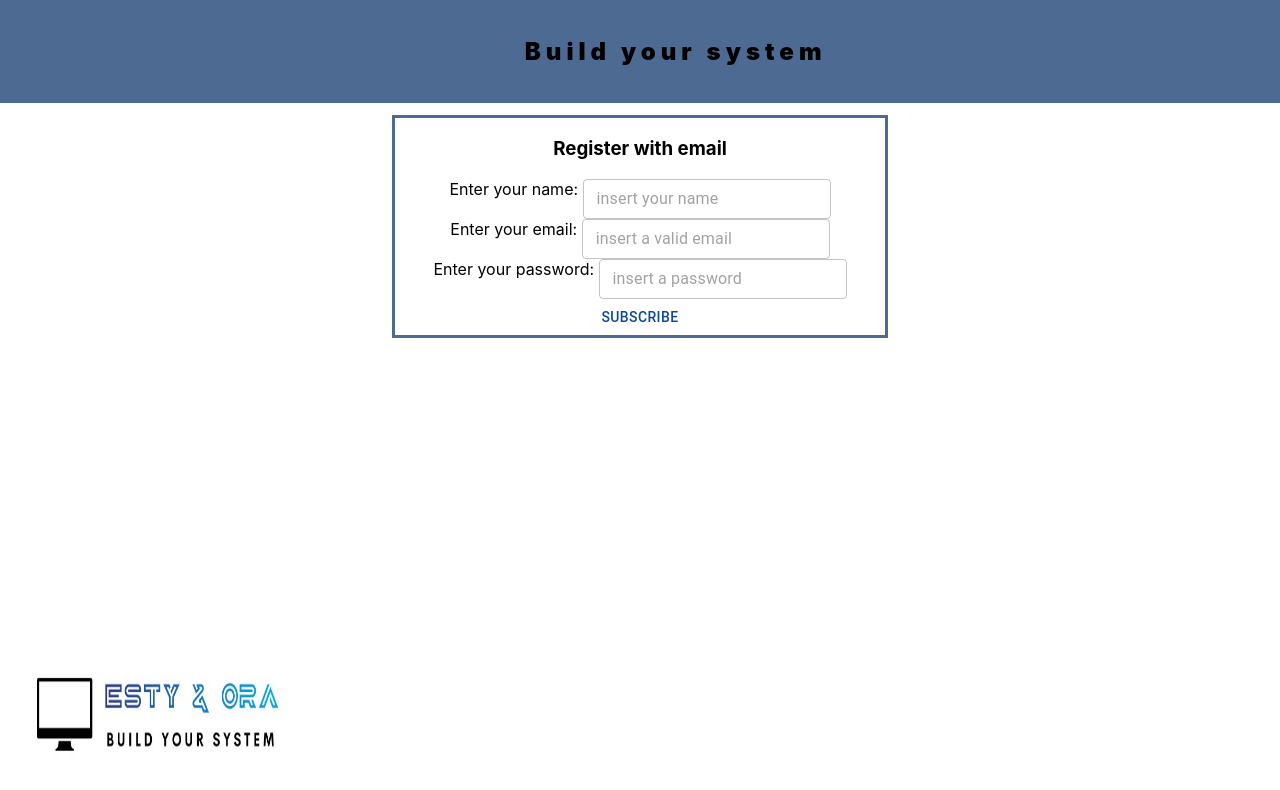
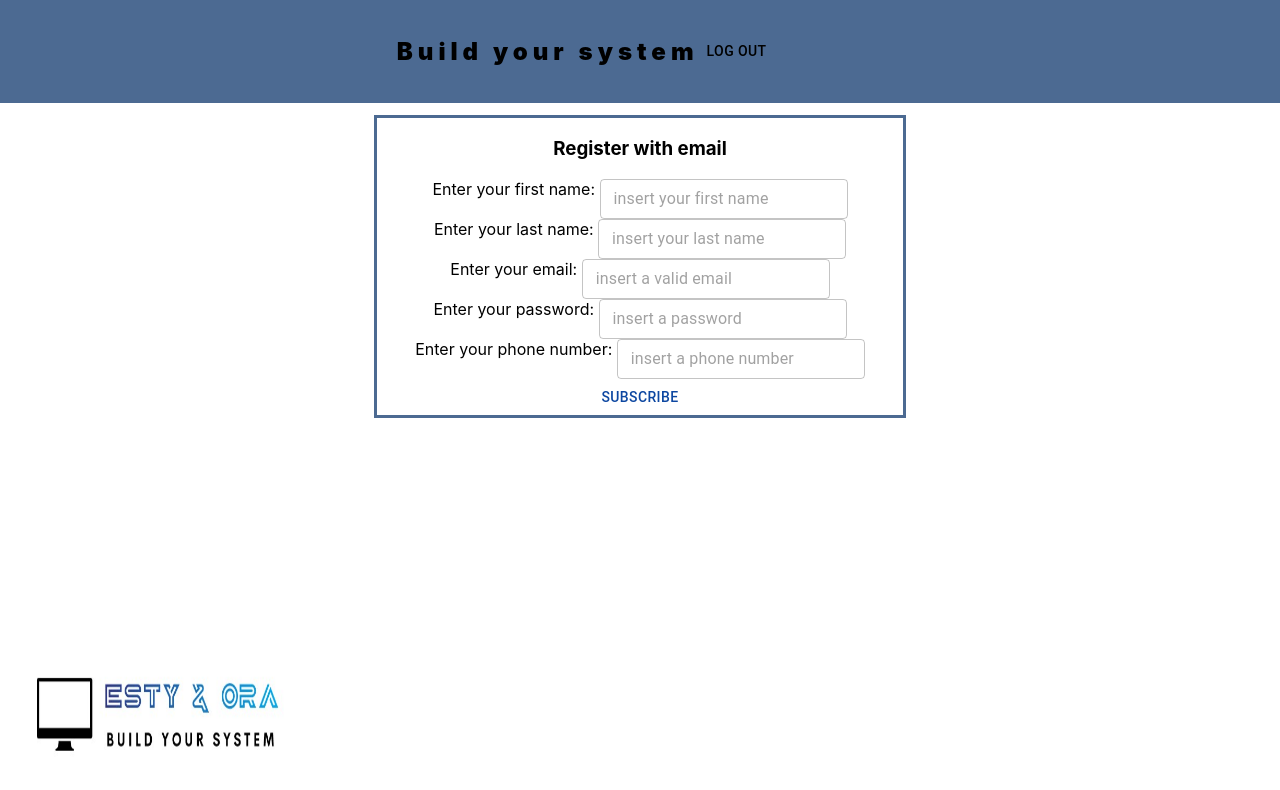
Before and after one commit to FinalProject-waseBootcamp/Client, a React (Create React App) app: page /emailRegister in a window 1280 px wide. Shown: the top 790 px of the page. Built offline with nearby package versions, Linux system fonts and the light colour scheme; no server answers.

Commit message:
firebase-roles-mobx

```diff
--- a/src/components/Header.tsx
+++ b/src/components/Header.tsx
@@ -5,9 +5,12 @@ import { Roles } from "../utils/modals";
 import { useNavigate } from "react-router-dom";
 import { Button } from "@mui/material";
 import userStore from "../store/userStore";
+import { getAuth } from "firebase/auth";
 
 
 export default function Header() {
+  const auth = getAuth();
+  const user = auth.currentUser;
   // const mockUser: User = {
   //   uid: "string",
   //   firstName: "user",
@@ -26,10 +29,10 @@ export default function Header() {
   return (
     <>
       <nav className="nav">
+        <img src={user?.photoURL||''}></img>
         <h3 id="navTitle">Build your system</h3>
-        {userStore.user && (
-          <nav id="navUser">
-            <Button
+
+        <Button
               color="secondary"
               onClick={() => {
                 signOut();
@@ -37,6 +40,9 @@ export default function Header() {
             >
               LOG OUT
             </Button>
+        {userStore.user && (
+          <nav id="navUser">
+
             <p>| {userStore.user.firstName + " " + userStore.user.lastName}</p>
           </nav>
         )}
--- a/src/components/design.css
+++ b/src/components/design.css
@@ -8,7 +8,7 @@
     padding: 1%;
 }
 #navTitle{
-  margin-left: 40vw;
+  margin-left: 30vw;
   letter-spacing: 5px;
   font-weight: 900;
   font-size: x-large;
@@ -59,8 +59,8 @@
 }
 #leftTopButton {
   position: fixed;
-  left: 3vh;
-  top: 3vh;
+  left: 2vh;
+  top: 18vh;
 }
 #container{
   background-color: #d2e1f567;
--- a/src/components/logIn/EmailRegister.tsx
+++ b/src/components/logIn/EmailRegister.tsx
@@ -8,20 +8,24 @@ import { Button, TextField } from "@mui/material";
 import { registerWithEmailAndPassword } from "../../firebase";
 import { useAuthState } from "react-firebase-hooks/auth";
 import axios from "axios";
+import { Roles, User } from "../../utils/modals";
+import userStore from "../../store/userStore";
 
 export default function EmailRegister() {
   const [email, setEmail] = useState("");
   const [password, setPassword] = useState("");
-  const [name, setName] = useState("");
+  const [firstName, setFirstName] = useState("");
+  const [lastName, setLastName] = useState("");
+  const [phone, setPhone] = useState("");
   const navigate = useNavigate();
   const [user, loading, error] = useAuthState(auth);
 
-  async function createUser(){
-    const newUser={
+  // async function createUser(){
+  //   const newUser={
 
-    }
-    const response= await axios.post('http://localhost:3333/user',newUser);
-  }
+  //   }
+  //   const response= await axios.post('http://localhost:3333/user',newUser);
+  // }
 
   // const handleSubmit = async () => {
   //   await auth.createUserWithEmailAndPassword(email, password).then(
@@ -48,18 +52,53 @@ export default function EmailRegister() {
   //     }
   //   );
   // };
+
+
+  const addUserToDb = async (uid: string) => {
+    const userToDb: User = {
+      uid: uid,
+      email:email,
+      password:password,
+      firstName:firstName,
+      lastName:lastName,
+      phone:phone,
+      role:Roles.SYSTEM_ADMIN
+    }
+    try {
+      debugger;
+     const res=await userStore.addUser(userToDb);
+     debugger
+    } catch (error) { console.log(error); }
+  }
   useEffect(() => {
     if (loading) return;
     if (user) {
-      // addUserToDb(user.uid);
+      addUserToDb(user.uid);
+      user.getIdToken().then((value=>{
+        console.log(value);
+        userStore.getUser(user.uid);
+      }))
+      console.log("userStore.user :",userStore.user);
       navigate("/addSystem");
     }
   }, [user, loading]);
+
   return (
     <form
       onSubmit={async () => {
+        const name=firstName+' '+lastName;
         await registerWithEmailAndPassword(name, email, password);
-        createUser();
+        const newUser:User={
+          firstName: firstName,
+          lastName: lastName,
+          email: email,
+          password: password,
+          role: Roles.SYSTEM_ADMIN,
+          phone: phone
+        }
+        try{
+          await axios.post('http://localhost:3333/user',newUser)
+        }catch(e){ alert(e); }
       }}
     >
       <div id="externalLogin">
@@ -67,20 +106,33 @@ export default function EmailRegister() {
           <h3>Register with email</h3>
         </div>
         <div>
-          <label htmlFor="user">Enter your name: </label>
+          <label htmlFor="firstName">Enter your first name: </label>
           <TextField
             id="standard-required"
             size="small"
-            name="name"
+            name="firstName"
             type="text"
-            placeholder="insert your name"
+            placeholder="insert your first name"
             required
-            value={name}
-            onChange={(e) => setName(e.target.value)}
+            value={firstName}
+            onChange={(e) => setFirstName(e.target.value)}
           />
         </div>
         <div>
-          <label htmlFor="user">Enter your email: </label>
+          <label htmlFor="lastName">Enter your last name: </label>
+          <TextField
+            id="standard-required"
+            size="small"
+            name="lastName"
+            type="text"
+            placeholder="insert your last name"
+            required
+            value={lastName}
+            onChange={(e) => setLastName(e.target.value)}
+          />
+        </div>
+        <div>
+          <label htmlFor="email">Enter your email: </label>
           <TextField
             id="standard-required"
             size="small"
@@ -97,7 +149,7 @@ export default function EmailRegister() {
           <TextField
             id="standard-required"
             size="small"
-            name="password"
+            name="pwd"
             type="password"
             placeholder="insert a password"
             required
@@ -105,6 +157,19 @@ export default function EmailRegister() {
             onChange={(e) => setPassword(e.target.value)}
           />
         </div>
+        <div>
+          <label htmlFor="phone">Enter your phone number: </label>
+          <TextField
+            id="standard-required"
+            size="small"
+            name="phone"
+            type="text"
+            placeholder="insert a phone number"
+            required
+            value={phone}
+            onChange={(e) => setPhone(e.target.value)}
+          />
+        </div>
         <Button type="submit">SUBSCRIBE</Button>
       </div>
     </form>
--- a/src/components/logIn/Login.tsx
+++ b/src/components/logIn/Login.tsx
@@ -5,6 +5,7 @@ import { logInWithEmailAndPassword, signInWithGoogle } from "../../firebase";
 import { Button } from "@mui/material";
 
 export default function Login() {
+  debugger
   // const navigate = useNavigate();
   // async function googleLogin() {
   //   //1 - init Google Auth Provider
--- a/src/components/logIn/SuperLogin.tsx
+++ b/src/components/logIn/SuperLogin.tsx
@@ -8,6 +8,7 @@ import { useNavigate } from "react-router";
 import { Button, Link } from "@mui/material";
 import { useAuthState } from "react-firebase-hooks/auth";
 import { auth, logInWithEmailAndPassword, signInWithGoogle } from "../../firebase";
+import userStore from "../../store/userStore";
 // import { Auth } from "@firebase/auth";
 
 export default function SuperLogin() {
@@ -15,11 +16,39 @@ export default function SuperLogin() {
   const navigate = useNavigate();
   useEffect(() => {
     if (loading) {
-      // maybe trigger a loading screen
       return;
     }
-    if (user) navigate("/addSystem");
+    if (user) {
+      debugger
+      loginToDB(user.uid);
+      user.getIdToken().then((value=>{
+        console.log(value);
+        userStore.getUser(user.uid);
+      }))
+      console.log("userStore.user :",userStore.user);
+    // }
+      // navigate("/addSystem");
+    }
   }, [user, loading]);
+
+  const loginToDB = async (uid: string) => {
+    debugger
+    await userStore.getUser(uid);
+    try {
+      if(!userStore.user._id){
+      //  await addUserToDb(uid)
+      debugger
+      console.log(userStore.user)
+      debugger
+      navigate("/register");
+      }
+      // await userStore.getUser(uid);
+      debugger
+      navigate("/addSystem")
+    } catch (error) {
+      debugger
+      console.log(error); }
+  }
   return (
     <div id="externalLogin">
       <>
--- a/src/components/system/AddSystem.tsx
+++ b/src/components/system/AddSystem.tsx
@@ -90,7 +90,7 @@ export default function AddSystem() {
         My systems
       </Button>
       {adminSystemsMount > 4 ? (
-        <p>You own too many systems. you can delete one to create another</p>
+        <p>You own too many systems. you can delete one for creating another</p>
       ) : (
         <>
           <h4>enter details for new system</h4>
--- a/src/components/system/System.tsx
+++ b/src/components/system/System.tsx
@@ -13,8 +13,16 @@ import IconButton from "@mui/material/IconButton";
 import Menu from "@mui/icons-material/Menu";
 import Search from "@mui/icons-material/Search";
 import Directions from "@mui/icons-material/Directions";
+import { useAuthState } from "react-firebase-hooks/auth";
+import { auth } from "../../firebase";
+import { getAuth } from "firebase/auth";
+
+
 
 export default function MySystem() {
+  // const [user, loading, error] = useAuthState(auth);
+  const auth = getAuth();
+const user = auth.currentUser;
   const { name, uid } = useParams();
   const navigate = useNavigate();
   const [currentSystem, setCurrentSystem] = React.useState<System>();
@@ -74,13 +82,14 @@ export default function MySystem() {
         <Button>SIGN IN</Button>
       </div>
       {/* for admin only 👇*/}
+      {user?.uid&&
       <Button
         variant="contained"
         id="leftTopButton"
         onClick={() => navigate("/adminSystems")}
       >
         My systems
-      </Button>
+      </Button>}
     </>
   );
 }
--- a/src/firebase.tsx
+++ b/src/firebase.tsx
@@ -40,7 +40,8 @@ import {
   where,
   addDoc,
 } from "firebase/firestore";
-import { Roles } from "./utils/modals";
+import userStore from "./store/userStore";
+import { Roles, User } from "./utils/modals";
 // import * as dotenv from "dotenv"
 // const dotenv = require('dotenv');
 // dotenv.config();
@@ -79,7 +80,9 @@ const signInWithGoogle = async () => {
 };
 const logInWithEmailAndPassword = async (email:string, password:string) => {
   try {
-    await signInWithEmailAndPassword(auth, email, password);
+    const res=await signInWithEmailAndPassword(auth, email, password);
+    const user=res.user;
+    return user;
   } catch (err:any) {
     console.error(err);
     alert(err.message);
--- a/src/utils/modals.tsx
+++ b/src/utils/modals.tsx
@@ -6,7 +6,7 @@ export enum Roles {
 }
 
 export interface User {
-  uid:string;
+  uid?:string;
   firstName: string;
   lastName: string;
   email: string;
```
Also changed, not shown: src/components/logIn/EmailLogin.tsx (+33 -18 lines).
